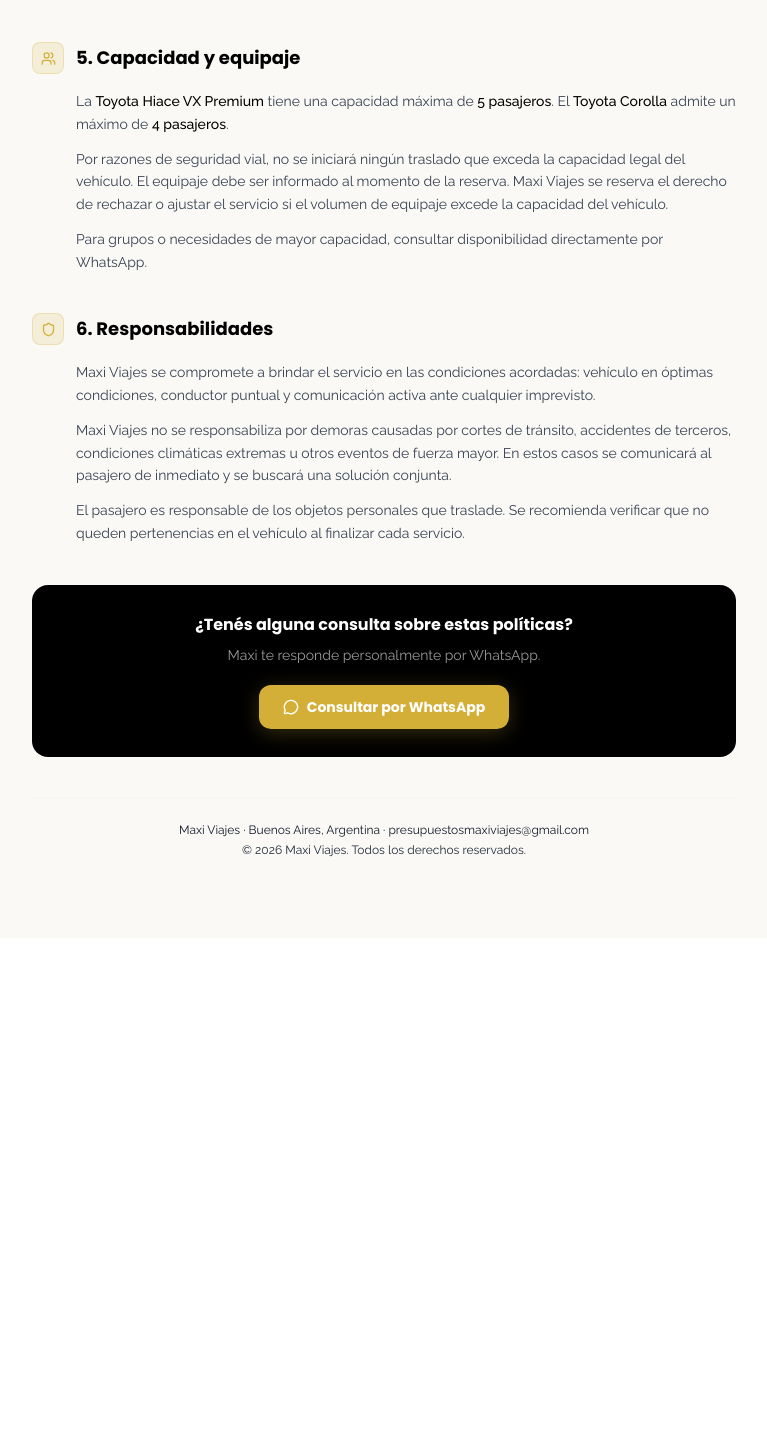
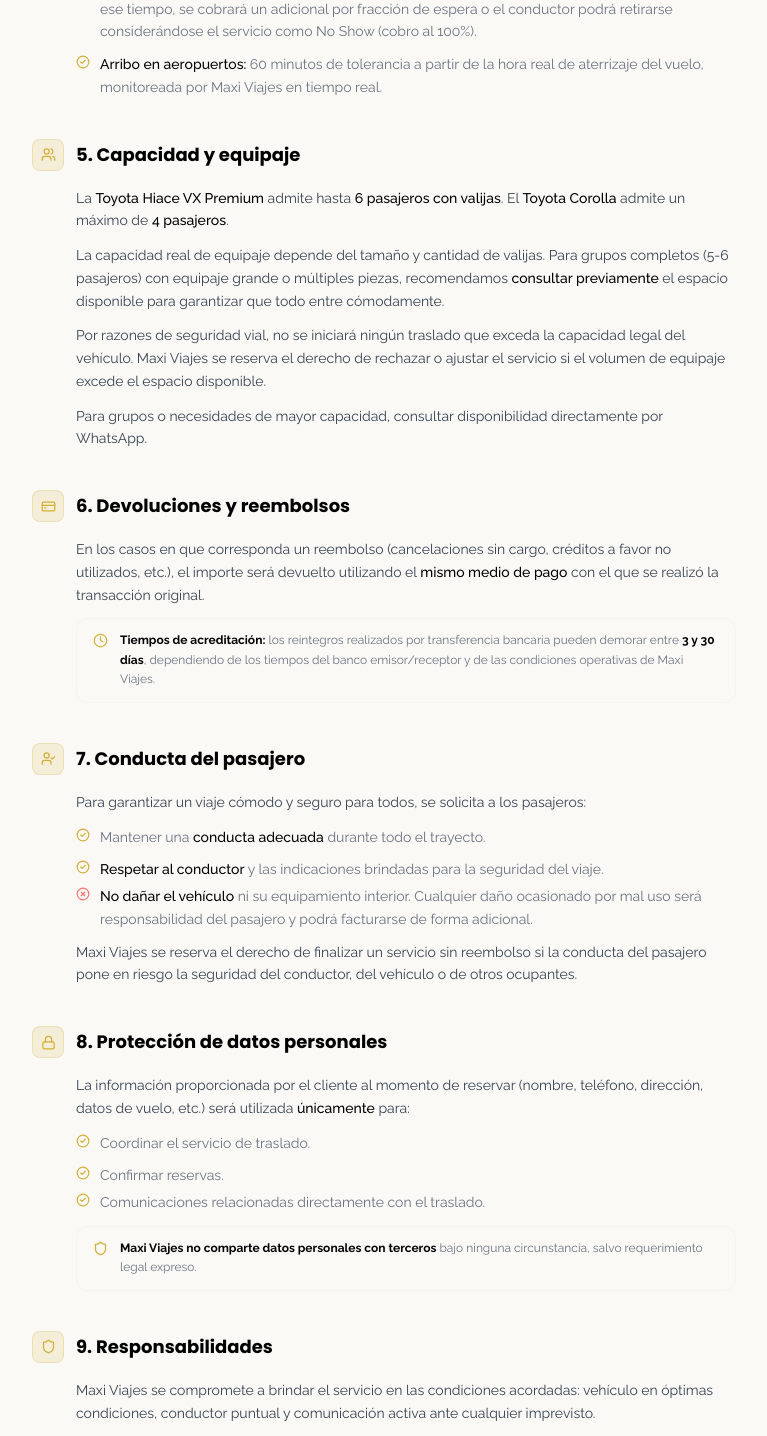
Before and after one commit to sansol-stack/maxi-viajes, a React (Vite) app: page /terminos in a window 1280 px wide. Shown: the part 1814-3250 px from the top of the page, without its empty margins (256-1023 px from the left). Before the commit the page ends 2752 px from the top, so only its background shows below. Built offline with nearby package versions, Linux system fonts and the light colour scheme; no server answers.

Commit message:
actualizacion de terminos

```diff
--- a/src/pages/Terminos.jsx
+++ b/src/pages/Terminos.jsx
@@ -10,7 +10,8 @@ import { useNavigate } from 'react-router-dom'
 import { motion } from 'framer-motion'
 import {
   ArrowLeft, Clock, AlertTriangle, CheckCircle2,
-  Plane, Users, Shield, MessageCircle
+  Plane, Users, Shield, MessageCircle, CreditCard,
+  UserCheck, Lock, XCircle
 } from 'lucide-react'
 import { openWhatsApp } from '../utils/whatsappLink'
 import { SITE, CONTACT } from '../constants/config'
@@ -81,6 +82,16 @@ function DocItem({ children, color = 'text-secondary' }) {
   return (
     <li className="flex items-start gap-2.5 mb-2.5">
       <CheckCircle2 size={14} className={`${color} flex-shrink-0 mt-0.5`} />
+      <span className="font-body text-gray-500 text-sm leading-relaxed">{children}</span>
+    </li>
+  )
+}
+
+// ── Item de lista negativo (restricciones / conducta) ────────────────────────
+function DocItemX({ children }) {
+  return (
+    <li className="flex items-start gap-2.5 mb-2.5">
+      <XCircle size={14} className="text-red-400 flex-shrink-0 mt-0.5" />
       <span className="font-body text-gray-500 text-sm leading-relaxed">{children}</span>
     </li>
   )
@@ -238,12 +249,23 @@ export default function Terminos() {
             ))}
           </div>
 
-          <div className="bg-amber-50 border border-amber-200 rounded-xl px-4 py-3 flex gap-3">
+          <div className="bg-amber-50 border border-amber-200 rounded-xl px-4 py-3 flex gap-3 mb-3">
             <AlertTriangle size={15} className="text-amber-600 flex-shrink-0 mt-0.5" />
             <p className="font-body text-amber-700 text-xs leading-relaxed">
               Los porcentajes se aplican sobre el <strong>valor total del traslado</strong> acordado
               al momento de la confirmación. En caso de haber abonado una seña, el cargo
               de penalidad se descontará de la misma.
+            </p>
+          </div>
+
+          <div className="bg-light border border-light-dark/20 rounded-xl px-4 py-3 flex gap-3">
+            <CreditCard size={15} className="text-secondary flex-shrink-0 mt-0.5" />
+            <p className="font-body text-gray-500 text-xs leading-relaxed">
+              <strong className="text-dark">Pagos anticipados:</strong> si el viaje fue abonado
+              con anticipación y luego surgen modificaciones sobre el presupuesto acordado
+              (cambio de horario, ruta, paradas adicionales, etc.), podrán aplicarse
+              recargos sobre el monto ya abonado, los cuales serán informados al
+              pasajero antes de confirmar el cambio.
             </p>
           </div>
         </DocSection>
@@ -297,16 +319,22 @@ export default function Terminos() {
         {/* 5. Capacidad y equipaje */}
         <DocSection icon={Users} title="5. Capacidad y equipaje" index={4}>
           <DocP>
-            La <strong className="text-dark font-medium">Toyota Hiace VX Premium</strong> tiene
-            una capacidad máxima de <strong className="text-dark font-medium">5 pasajeros</strong>.
+            La <strong className="text-dark font-medium">Toyota Hiace VX Premium</strong> admite
+            hasta <strong className="text-dark font-medium">6 pasajeros con valijas</strong>.
             El <strong className="text-dark font-medium">Toyota Corolla</strong> admite un máximo
             de <strong className="text-dark font-medium">4 pasajeros</strong>.
           </DocP>
           <DocP>
+            La capacidad real de equipaje depende del tamaño y cantidad de valijas.
+            Para grupos completos (5-6 pasajeros) con equipaje grande o múltiples
+            piezas, recomendamos <strong className="text-dark font-medium">consultar
+            previamente</strong> el espacio disponible para garantizar que todo
+            entre cómodamente.
+          </DocP>
+          <DocP>
             Por razones de seguridad vial, no se iniciará ningún traslado que exceda la
-            capacidad legal del vehículo. El equipaje debe ser informado al momento de
-            la reserva. Maxi Viajes se reserva el derecho de rechazar o ajustar el
-            servicio si el volumen de equipaje excede la capacidad del vehículo.
+            capacidad legal del vehículo. Maxi Viajes se reserva el derecho de rechazar
+            o ajustar el servicio si el volumen de equipaje excede el espacio disponible.
           </DocP>
           <DocP>
             Para grupos o necesidades de mayor capacidad, consultar disponibilidad
@@ -314,8 +342,79 @@ export default function Terminos() {
           </DocP>
         </DocSection>
 
-        {/* 6. Responsabilidades */}
-        <DocSection icon={Shield} title="6. Responsabilidades" index={5}>
+        {/* 6. Devoluciones y reembolsos */}
+        <DocSection icon={CreditCard} title="6. Devoluciones y reembolsos" index={5}>
+          <DocP>
+            En los casos en que corresponda un reembolso (cancelaciones sin cargo,
+            créditos a favor no utilizados, etc.), el importe será devuelto utilizando
+            el <strong className="text-dark font-medium">mismo medio de pago</strong> con
+            el que se realizó la transacción original.
+          </DocP>
+          <div className="bg-light border border-light-dark/20 rounded-xl px-4 py-3 flex gap-3">
+            <Clock size={15} className="text-secondary flex-shrink-0 mt-0.5" />
+            <p className="font-body text-gray-500 text-xs leading-relaxed">
+              <strong className="text-dark">Tiempos de acreditación:</strong> los reintegros
+              realizados por transferencia bancaria pueden demorar entre{' '}
+              <strong className="text-dark">3 y 30 días</strong>, dependiendo de los
+              tiempos del banco emisor/receptor y de las condiciones operativas de
+              Maxi Viajes.
+            </p>
+          </div>
+        </DocSection>
+
+        {/* 7. Conducta del pasajero */}
+        <DocSection icon={UserCheck} title="7. Conducta del pasajero" index={6}>
+          <DocP>
+            Para garantizar un viaje cómodo y seguro para todos, se solicita a los
+            pasajeros:
+          </DocP>
+          <ul className="space-y-1">
+            <DocItem>
+              Mantener una <strong className="text-dark font-medium">conducta adecuada</strong>{' '}
+              durante todo el trayecto.
+            </DocItem>
+            <DocItem>
+              <strong className="text-dark font-medium">Respetar al conductor</strong> y las
+              indicaciones brindadas para la seguridad del viaje.
+            </DocItem>
+          </ul>
+          <ul className="space-y-1 mt-1">
+            <DocItemX>
+              <strong className="text-dark font-medium">No dañar el vehículo</strong>{' '}
+              ni su equipamiento interior. Cualquier daño ocasionado por mal uso será
+              responsabilidad del pasajero y podrá facturarse de forma adicional.
+            </DocItemX>
+          </ul>
+          <DocP>
+            Maxi Viajes se reserva el derecho de finalizar un servicio sin reembolso
+            si la conducta del pasajero pone en riesgo la seguridad del conductor,
+            del vehículo o de otros ocupantes.
+          </DocP>
+        </DocSection>
+
+        {/* 8. Protección de datos */}
+        <DocSection icon={Lock} title="8. Protección de datos personales" index={7}>
+          <DocP>
+            La información proporcionada por el cliente al momento de reservar
+            (nombre, teléfono, dirección, datos de vuelo, etc.) será utilizada
+            <strong className="text-dark font-medium"> únicamente</strong> para:
+          </DocP>
+          <ul className="space-y-1">
+            <DocItem>Coordinar el servicio de traslado.</DocItem>
+            <DocItem>Confirmar reservas.</DocItem>
+            <DocItem>Comunicaciones relacionadas directamente con el traslado.</DocItem>
+          </ul>
+          <div className="bg-light border border-light-dark/20 rounded-xl px-4 py-3 flex gap-3 mt-3">
+            <Shield size={15} className="text-secondary flex-shrink-0 mt-0.5" />
+            <p className="font-body text-gray-500 text-xs leading-relaxed">
+              <strong className="text-dark">Maxi Viajes no comparte datos personales con
+              terceros</strong> bajo ninguna circunstancia, salvo requerimiento legal expreso.
+            </p>
+          </div>
+        </DocSection>
+
+        {/* 9. Responsabilidades */}
+        <DocSection icon={Shield} title="9. Responsabilidades" index={8}>
           <DocP>
             Maxi Viajes se compromete a brindar el servicio en las condiciones acordadas:
             vehículo en óptimas condiciones, conductor puntual y comunicación activa ante
@@ -336,7 +435,7 @@ export default function Terminos() {
 
         {/* CTA de contacto */}
         <motion.div
-          custom={6}
+          custom={9}
           variants={fadeUp}
           initial="hidden"
           whileInView="visible"
```
